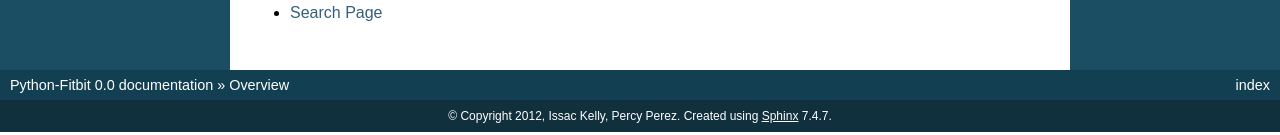
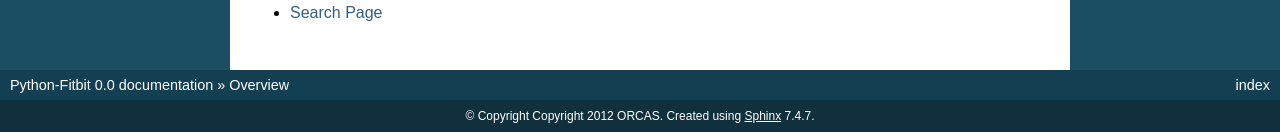
Before and after one commit to orcasgit/python-fitbit, a Sphinx documentation site: the page built from docs/index.rst, in a window 1280 px wide. Shown: the part 762-897 px from the top of the page. Built offline with Sphinx 7.4.7, drawn with Linux system fonts in a browser that asks for light colours.

Commit message:
Update copyright statements

```diff
--- a/README.rst
+++ b/README.rst
@@ -4,6 +4,8 @@ python-fitbit
 
 Fitbit API Python Client Implementation
 
+See docs/ for documentation.
+
 Requirements
 ============
 
--- a/docs/conf.py
+++ b/docs/conf.py
@@ -41,7 +41,7 @@ master_doc = 'index'
 
 # General information about the project.
 project = u'Python-Fitbit'
-copyright = u'2012, Issac Kelly, Percy Perez'
+copyright = u'Copyright 2012 ORCAS'
 
 # The version info for the project you're documenting, acts as replacement for
 # |version| and |release|, also used in various other places throughout the
--- a/fitbit/__init__.py
+++ b/fitbit/__init__.py
@@ -3,7 +3,7 @@
 Fitbit API Library
 ------------------
 
-:copyright: (c) 2012 by Issac Kelly.
+:copyright: 2012 ORCAS.
 :license: BSD, see LICENSE for more details.
 """
 
@@ -14,7 +14,7 @@ from .api import Fitbit, FitbitConsumer, FitbitOauthClient
 __title__ = 'fitbit'
 __author__ = 'Issac Kelly and ORCAS'
 __author_email__ = 'pperez@orcasinc.com'
-__copyright__ = 'Copyright 2012 Issac Kelly'
+__copyright__ = 'Copyright 2012 ORCAS'
 __license__ = 'Apache 2.0'
 
 __version__ = '0.0.2'
```
Also changed, not shown: 1 other file.
